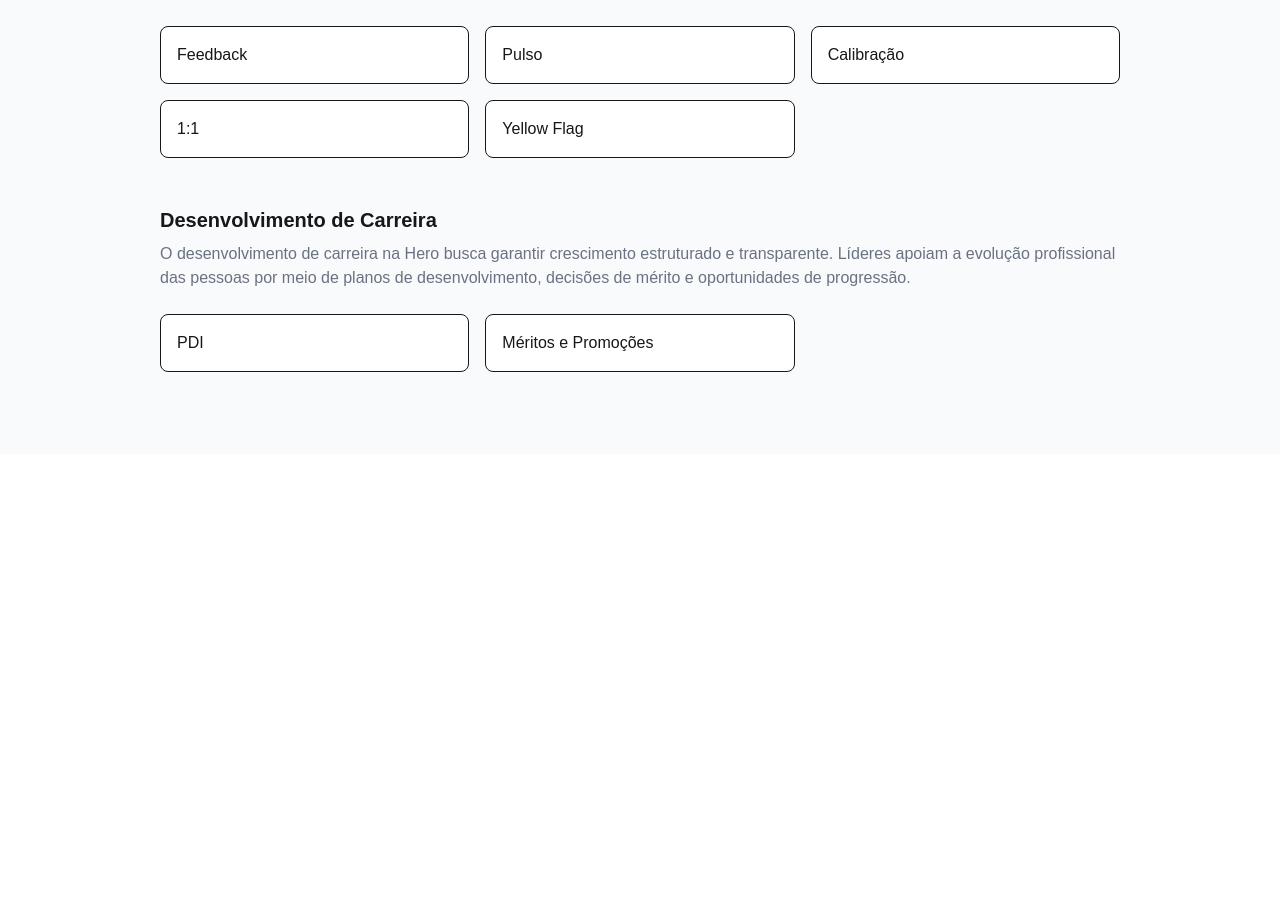
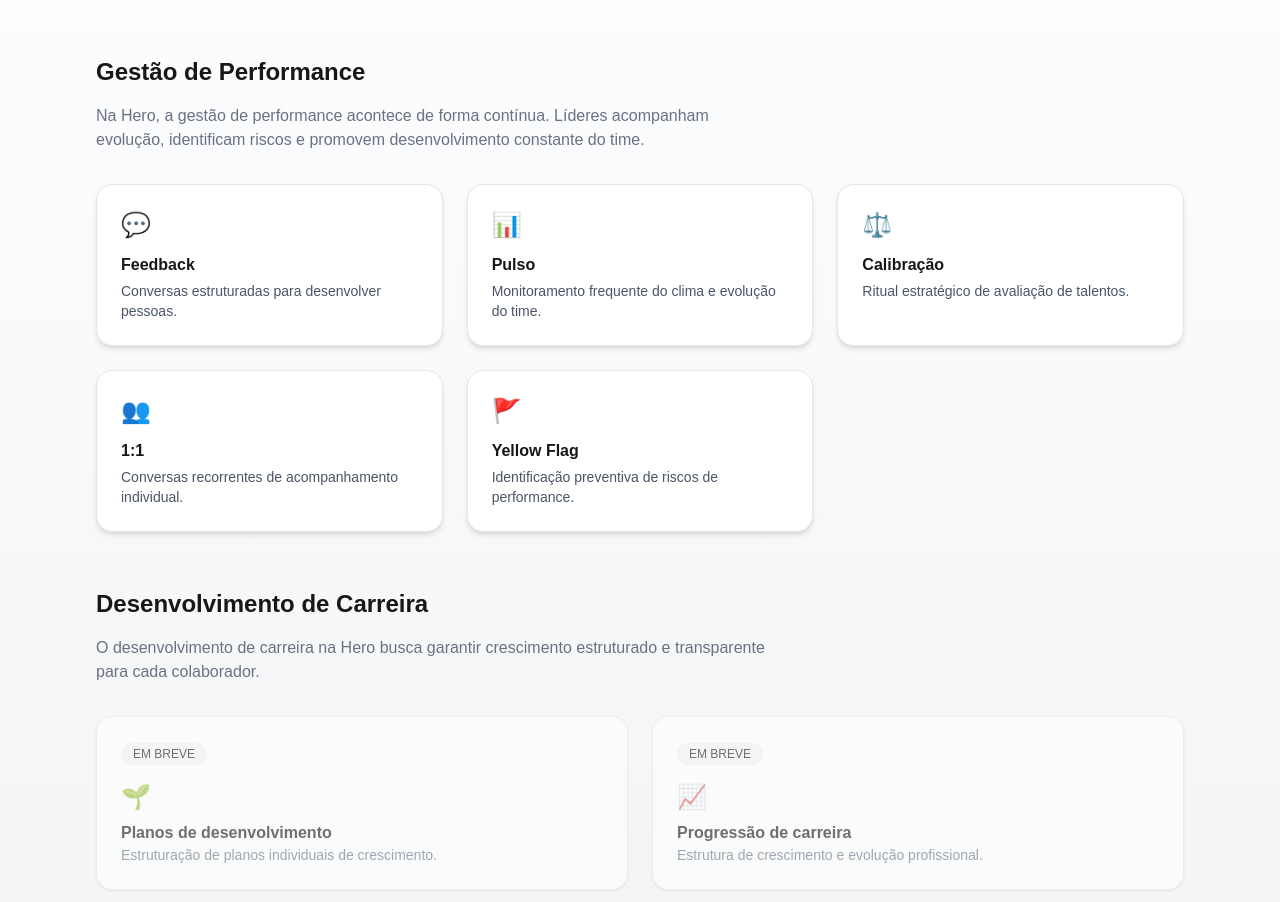
Before and after one commit to amandafrann/programa-lider-hero, a Next.js app: page /desenvolvimento in a window 1280 px wide. Shown: the part 346-1248 px from the top of the page. Before the commit the page ends 800 px from the top, so only its background shows below. Built offline with nearby package versions, Linux system fonts and the light colour scheme.

Commit message:
atualizar desenvolvimento

```diff
--- a/app/desenvolvimento/page.tsx
+++ b/app/desenvolvimento/page.tsx
@@ -2,75 +2,109 @@ import Link from "next/link";
 
 export default function DesenvolvimentoPage() {
   return (
-    <main className="min-h-screen bg-gray-50 flex justify-center py-20">
+    <main className="min-h-screen bg-gradient-to-b from-white via-gray-50 to-gray-100 flex justify-center py-24">
 
-      <div className="max-w-5xl w-full px-8">
+      <div className="max-w-6xl w-full px-8">
+
+        {/* VOLTAR */}
 
         <Link
           href="/jornada"
-          className="text-gray-500 hover:text-gray-800 mb-8 inline-block"
+          className="text-sm text-gray-500 hover:text-gray-800 mb-10 inline-block"
         >
           ← Voltar para jornada
         </Link>
 
-        <h1 className="text-4xl font-bold mb-4">
-          Desenvolvimento de Pessoas
-        </h1>
 
-        <p className="text-gray-500 mb-12">
-          Aprenda como desenvolver talentos, conduzir feedbacks e evoluir pessoas dentro da Hero.
-        </p>
+        {/* HEADER */}
+
+        <div className="mb-16">
+
+          <span className="text-xs bg-purple-100 text-purple-600 px-3 py-1 rounded-full">
+            Jornada ativa
+          </span>
+
+          <h1 className="text-5xl font-bold mt-4 mb-6 leading-tight">
+            Desenvolvimento de Pessoas
+          </h1>
+
+          <p className="text-gray-500 text-lg max-w-2xl">
+            Aprenda como desenvolver talentos, conduzir feedbacks
+            e evoluir pessoas dentro da Hero.
+          </p>
+
+        </div>
 
 
         {/* GESTÃO DE PERFORMANCE */}
 
-        <div className="mb-12">
+        <div className="mb-14">
 
-          <h2 className="text-xl font-semibold mb-2">
+          <h2 className="text-2xl font-semibold mb-4">
             Gestão de Performance
           </h2>
 
-          <p className="text-gray-500 mb-6">
-            Na Hero, a gestão de performance acontece de forma contínua ao longo da jornada do colaborador.
-            Líderes acompanham evolução, identificam oportunidades de desenvolvimento e atuam de forma preventiva
-            para manter o time saudável e performando.
+          <p className="text-gray-500 mb-8 max-w-2xl">
+            Na Hero, a gestão de performance acontece de forma contínua.
+            Líderes acompanham evolução, identificam riscos e promovem
+            desenvolvimento constante do time.
           </p>
 
-          <div className="grid grid-cols-3 gap-4">
+          <div className="grid md:grid-cols-3 gap-6">
 
             <Link
               href="/desenvolvimento/performance/feedback"
-              className="bg-white border rounded-lg p-4 hover:shadow-sm transition"
+              className="group bg-white rounded-2xl p-6 border border-gray-200 shadow-md hover:shadow-xl transition-all hover:-translate-y-1"
             >
-              Feedback
+              <div className="text-2xl mb-3">💬</div>
+              <h3 className="font-semibold mb-1">Feedback</h3>
+              <p className="text-sm text-gray-600">
+                Conversas estruturadas para desenvolver pessoas.
+              </p>
             </Link>
 
             <Link
               href="/desenvolvimento/performance/pulso"
-              className="bg-white border rounded-lg p-4 hover:shadow-sm transition"
+              className="group bg-white rounded-2xl p-6 border border-gray-200 shadow-md hover:shadow-xl transition-all hover:-translate-y-1"
             >
-              Pulso
+              <div className="text-2xl mb-3">📊</div>
+              <h3 className="font-semibold mb-1">Pulso</h3>
+              <p className="text-sm text-gray-600">
+                Monitoramento frequente do clima e evolução do time.
+              </p>
             </Link>
 
             <Link
               href="/desenvolvimento/performance/calibracao"
-              className="bg-white border rounded-lg p-4 hover:shadow-sm transition"
+              className="group bg-white rounded-2xl p-6 border border-gray-200 shadow-md hover:shadow-xl transition-all hover:-translate-y-1"
             >
-              Calibração
+              <div className="text-2xl mb-3">⚖️</div>
+              <h3 className="font-semibold mb-1">Calibração</h3>
+              <p className="text-sm text-gray-600">
+                Ritual estratégico de avaliação de talentos.
+              </p>
             </Link>
 
             <Link
               href="/desenvolvimento/performance/one-on-one"
-              className="bg-white border rounded-lg p-4 hover:shadow-sm transition"
+              className="group bg-white rounded-2xl p-6 border border-gray-200 shadow-md hover:shadow-xl transition-all hover:-translate-y-1"
             >
-              1:1
+              <div className="text-2xl mb-3">👥</div>
+              <h3 className="font-semibold mb-1">1:1</h3>
+              <p className="text-sm text-gray-600">
+                Conversas recorrentes de acompanhamento individual.
+              </p>
             </Link>
 
             <Link
               href="/desenvolvimento/performance/yellow-flag"
-              className="bg-white border rounded-lg p-4 hover:shadow-sm transition"
+              className="group bg-white rounded-2xl p-6 border border-gray-200 shadow-md hover:shadow-xl transition-all hover:-translate-y-1"
             >
-              Yellow Flag
+              <div className="text-2xl mb-3">🚩</div>
+              <h3 className="font-semibold mb-1">Yellow Flag</h3>
+              <p className="text-sm text-gray-600">
+                Identificação preventiva de riscos de performance.
+              </p>
             </Link>
 
           </div>
@@ -82,31 +116,57 @@ export default function DesenvolvimentoPage() {
 
         <div>
 
-          <h2 className="text-xl font-semibold mb-2">
+          <h2 className="text-2xl font-semibold mb-4">
             Desenvolvimento de Carreira
           </h2>
 
-          <p className="text-gray-500 mb-6">
-            O desenvolvimento de carreira na Hero busca garantir crescimento estruturado e transparente.
-            Líderes apoiam a evolução profissional das pessoas por meio de planos de desenvolvimento,
-            decisões de mérito e oportunidades de progressão.
+          <p className="text-gray-500 mb-8 max-w-2xl">
+            O desenvolvimento de carreira na Hero busca garantir crescimento
+            estruturado e transparente para cada colaborador.
           </p>
 
-          <div className="grid grid-cols-3 gap-4">
+          <div className="grid md:grid-cols-2 gap-6">
 
-            <Link
-              href="/desenvolvimento/carreira/pdi"
-              className="bg-white border rounded-lg p-4 hover:shadow-sm transition"
-            >
-              PDI
-            </Link>
+            <div className="bg-white rounded-2xl p-6 border border-gray-200 opacity-60 shadow-sm">
 
-            <Link
-              href="/desenvolvimento/carreira/promocoes"
-              className="bg-white border rounded-lg p-4 hover:shadow-sm transition"
-            >
-              Méritos e Promoções
-            </Link>
+              <span className="text-xs bg-gray-100 px-3 py-1 rounded-full">
+                EM BREVE
+              </span>
+
+              <div className="text-2xl mt-4 mb-2">
+                🌱
+              </div>
+
+              <h3 className="font-semibold">
+                Planos de desenvolvimento
+              </h3>
+
+              <p className="text-sm text-gray-500">
+                Estruturação de planos individuais de crescimento.
+              </p>
+
+            </div>
+
+
+            <div className="bg-white rounded-2xl p-6 border border-gray-200 opacity-60 shadow-sm">
+
+              <span className="text-xs bg-gray-100 px-3 py-1 rounded-full">
+                EM BREVE
+              </span>
+
+              <div className="text-2xl mt-4 mb-2">
+                📈
+              </div>
+
+              <h3 className="font-semibold">
+                Progressão de carreira
+              </h3>
+
+              <p className="text-sm text-gray-500">
+                Estrutura de crescimento e evolução profissional.
+              </p>
+
+            </div>
 
           </div>
 
```
